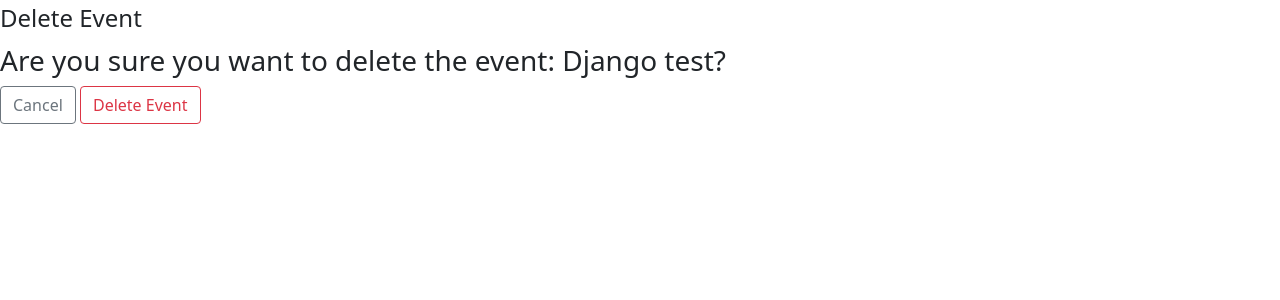
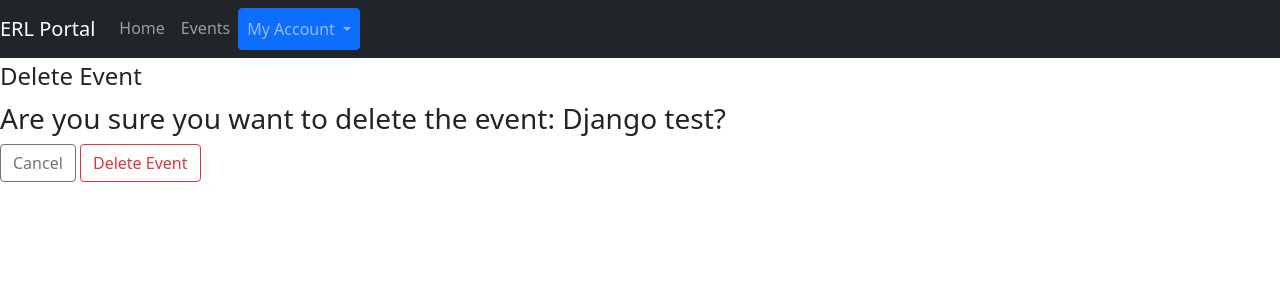
Before and after one commit to matthew-talamantes/ERL-portal, a Django app: a page that uses erlportal/pages/templates/pages/base.html in a window 1280 px wide. Shown: the top 300 px of the page. Run offline with Django 4.2, Linux system fonts and the light colour scheme; a user stored in the database is signed in; data comes from the database, SQL or seed files in the repository.

Commit message:
Add Navbar

```diff
--- a/erlportal/pages/templates/pages/base.html
+++ b/erlportal/pages/templates/pages/base.html
@@ -17,6 +17,34 @@
 </head>
 
 <body>
+    <header class="navbar navbar-expand-lg navbar-dark bg-dark">
+        <a class="navbar-brand" href="{% url 'home' %}">ERL Portal</a>
+        <button class="navbar-toggler" type="button" data-toggle="collapse" data-target="#navbarSupportedContent" aria-controls="navbarSupportedContent" aria-expanded="false" aria-label="Toggle navigation">
+            <span class="navbar-toggler-icon"></span>
+        </button>
+        <nav class="collapse navbar-collapse" id="navbarSupportedContent">
+            <ul class="navbar-nav">
+                <li class="nav-item active"><a class="nav-link" href="{% url 'home' %}">Home</a></li>
+                {% now "Y" as year %}
+                {% now "n" as month %}
+                <li class="nav-item"><a class="nav-link" href="{% url 'events-calendar' year=year  month=month%}">Events</a></li>
+                {% if user.is_authenticated %}
+                <li class="nav-item dropdown">
+                    <a class="nav-link dropdown-toggle btn btn-primary" href="#" id="navbarDropdown" role="button" data-bs-toggle="dropdown" aria-expanded="false">
+                        My Account
+                    </a>
+                    <ul class="dropdown-menu" aria-labelledby="navbarDropdown">
+                        <li><a class="dropdown-item" href="{% url 'profile' %}">My Account</a></li>
+                        <li><hr class="dropdown-divider"></li>
+                        <li><a class="dropdown-item" href="{% url 'account_logout' %}"><span class="btn btn-danger">Logout</span></a></li>
+                    </ul>
+                    </li>
+                {% else %}
+                    <li class="nav-item"><a class="nav-link btn btn-primary" href="{% url 'account_login' %}">Login</a></li>
+                {% endif %}
+            </ul>
+        </nav>
+    </header>
     {% if messages %}
     {% for message in messages %}
     <div class="alert alert-{{ message.tags }}">
@@ -26,9 +54,7 @@
     {% endif %}
     {% block content %}{% endblock content %}
     {% block endbody %}{% endblock endbody %}
-    <script src="https://cdn.jsdelivr.net/npm/bootstrap@5.1.3/dist/js/bootstrap.bundle.min.js"
-        integrity="sha384-ka7Sk0Gln4gmtz2MlQnikT1wXgYsOg+OMhuP+IlRH9sENBO0LRn5q+8nbTov4+1p"
-        crossorigin="anonymous"></script>
+    <script src="https://cdn.jsdelivr.net/npm/bootstrap@5.2.0-beta1/dist/js/bootstrap.bundle.min.js" integrity="sha384-pprn3073KE6tl6bjs2QrFaJGz5/SUsLqktiwsUTF55Jfv3qYSDhgCecCxMW52nD2" crossorigin="anonymous"></script>
 </body>
 
 </html>
```
